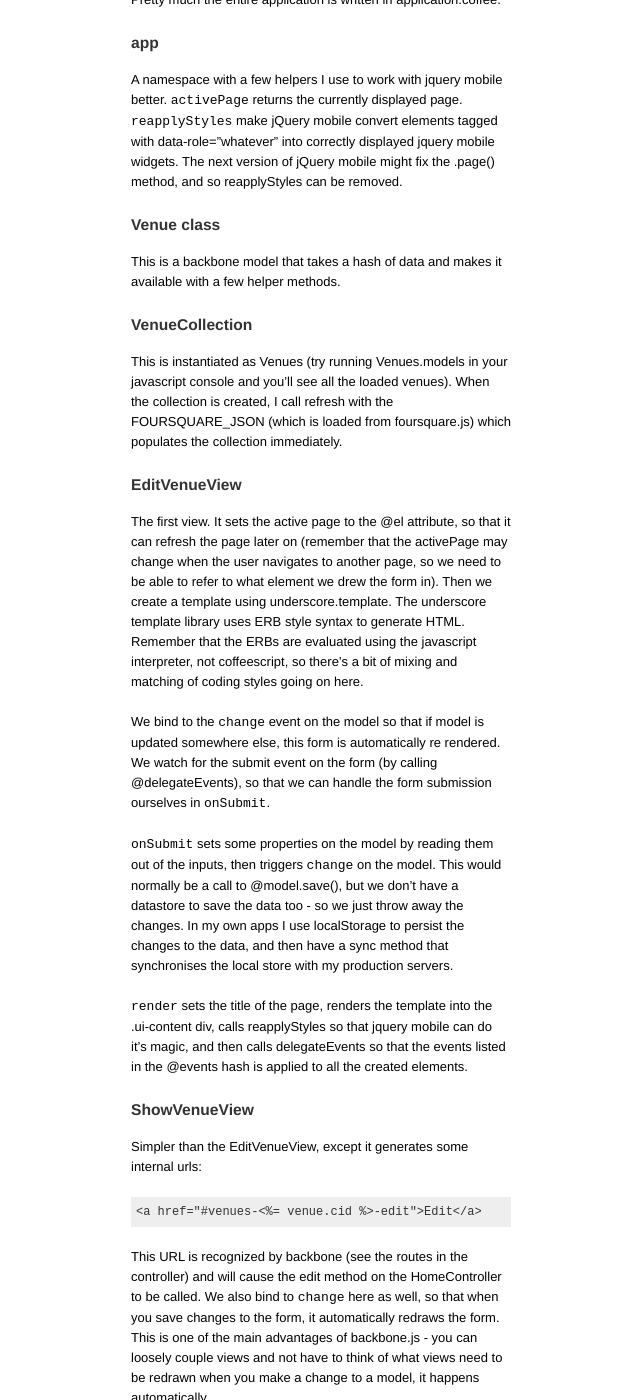
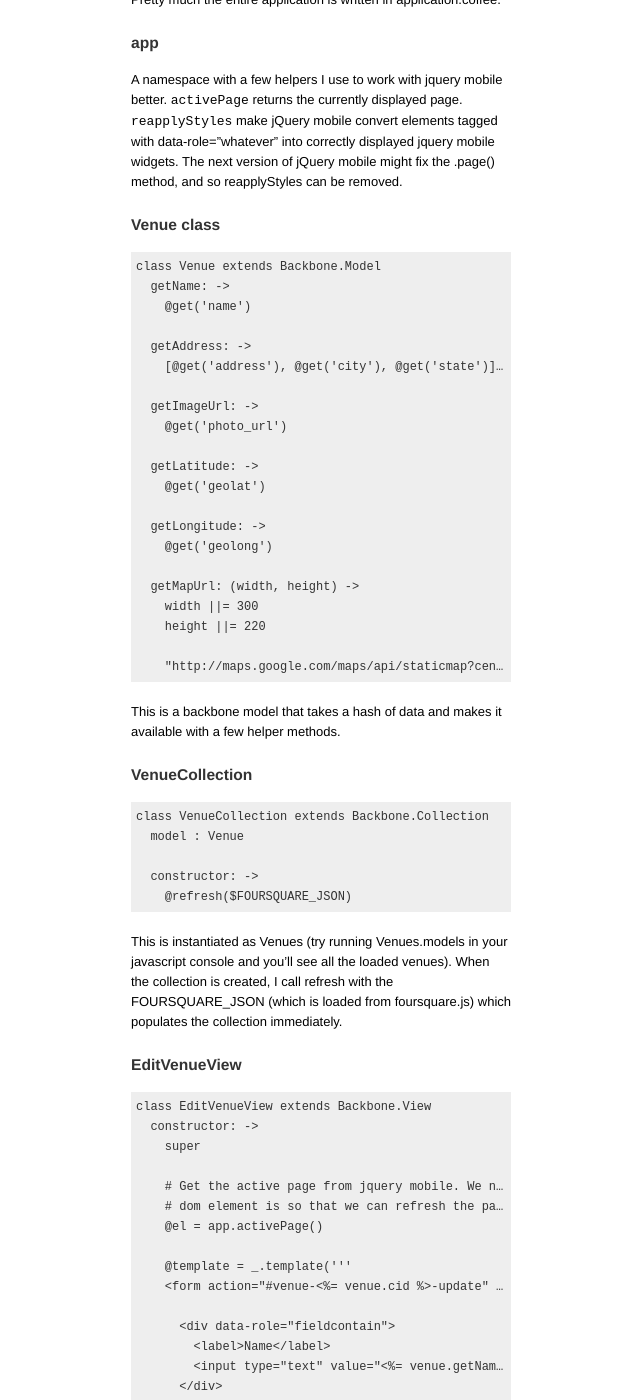
Before and after one commit to bnolan/bnolan.github.com, a Jekyll site: the page built from _posts/2010-11-24-backbone-jquery-demo.md, in a window 1280 px wide and 1400 px high, scrolled down 1520 px. Shown: the whole window, without its empty margins (209-849 px from the left). Built offline with Jekyll 4.4.1, drawn with Linux system fonts in a browser that asks for light colours; nearby versions of some CDN libraries; comment, search, counter and statistics services are not loaded; some of the changed text lies outside the part shown.

Commit message:
* Added sample code

```diff
--- a/_posts/2010-11-24-backbone-jquery-demo.md
+++ b/_posts/2010-11-24-backbone-jquery-demo.md
@@ -34,13 +34,114 @@ A namespace with a few helpers I use to work with jquery mobile better. `activeP
 
 ##  Venue class
 
+    class Venue extends Backbone.Model
+      getName: ->
+        @get('name')
+
+      getAddress: ->
+        [@get('address'), @get('city'), @get('state')].join ", "
+
+      getImageUrl: ->
+        @get('photo_url')
+
+      getLatitude: ->
+        @get('geolat')
+
+      getLongitude: ->
+        @get('geolong')
+
+      getMapUrl: (width, height) ->
+        width ||= 300
+        height ||= 220
+
+        "http://maps.google.com/maps/api/staticmap?center=#{@getLatitude()},#{@getLongitude()}&zoom=14&size=#{width}x#{height}&maptype=terrain&markers=color:red|#{@getLatitude()},#{@getLongitude()}&sensor=false"
+
 This is a backbone model that takes a hash of data and makes it available with a few helper methods.
 
 ## VenueCollection
 
+    class VenueCollection extends Backbone.Collection
+      model : Venue
+
+      constructor: ->
+        @refresh($FOURSQUARE_JSON)
+
 This is instantiated as Venues (try running Venues.models in your javascript console and you'll see all the loaded venues). When the collection is created, I call refresh with the FOURSQUARE_JSON (which is loaded from foursquare.js) which populates the collection immediately.
 
 ## EditVenueView
+
+    class EditVenueView extends Backbone.View
+      constructor: ->
+        super
+
+        # Get the active page from jquery mobile. We need to keep track of what this
+        # dom element is so that we can refresh the page when the page is no longer active.
+        @el = app.activePage()
+
+        @template = _.template('''
+        <form action="#venue-<%= venue.cid %>-update" method="post">
+
+          <div data-role="fieldcontain">
+            <label>Name</label>
+            <input type="text" value="<%= venue.getName() %>" name="name" />
+          </div>
+
+          <div data-role="fieldcontain">
+            <label>Address</label>
+            <input type="text" value="<%= venue.get('address') %>" name="address" />
+          </div>
+
+          <div data-role="fieldcontain">
+            <label>City</label>
+            <input type="text" value="<%= venue.get('city') %>" name="city" />
+          </div>
+
+          <div data-role="fieldcontain">
+            <label>State</label>
+            <input type="text" value="<%= venue.get('state') %>" name="state" />
+          </div>
+
+          <button type="submit" data-role="button">Save</button>
+        </form>
+        ''')
+
+        # Watch for changes to the model and redraw the view
+        @model.bind 'change', @render
+
+        # Draw the view
+        @render()
+
+      events : {
+        "submit form" : "onSubmit"
+      }
+
+      onSubmit: (e) ->
+        @model.set {
+          name : @$("input[name='name']").val(),
+          address : @$("input[name='address']").val(),
+          city : @$("input[name='city']").val(),
+          state : @$("input[name='state']").val()
+        }
+
+        @model.trigger('change')
+
+        app.goBack()
+
+        e.preventDefault()
+        e.stopPropagation()
+
+      render: =>
+        # Set the name of the page
+        @el.find('h1').text("Editing #{@model.getName()}")
+
+        # Render the content
+        @el.find('.ui-content').html(@template({venue : @model}))
+
+        # A hacky way of reapplying the jquery mobile styles
+        app.reapplyStyles(@el)
+
+        # Delegate from the events hash
+        @delegateEvents()
 
 The first view. It sets the active page to the @el attribute, so that it can refresh the page later on (remember that the activePage may change when the user navigates to another page, so we need to be able to refer to what element we drew the form in). Then we create a template using underscore.template. The underscore template library uses ERB style syntax to generate HTML. Remember that the ERBs are evaluated using the javascript interpreter, not coffeescript, so there's a bit of mixing and matching of coding styles going on here.
 
@@ -64,6 +165,25 @@ Displays the list of places. Uses the `.each()` method that underscore.js makes
 
 ## HomeController
 
+    class HomeController extends Backbone.Controller
+      routes :
+        "venues-:cid-edit" : "edit"
+        "venues-:cid" : "show"
+        "home"  : "home"
+
+      constructor: ->
+        super
+        @_views = {}
+
+      home : ->
+        @_views['home'] ||= new HomeView
+
+      show: (cid) ->
+        @_views["venues-#{cid}"] ||= new ShowVenueView { model : Venues.getByCid(cid) }
+
+      edit: (cid) ->
+        @_views["venues-#{cid}-edit"] ||= new EditVenueView { model : Venues.getByCid(cid) }
+
 I only have one controller in this app, but you could easily split it into two (a home controller and a venues controller). First up - we define the routes that we match. Note the routes have to be in an order of decreasing specificity, otherwise `venues-:cid` would gobble up `venues-1235-edit`.
 
 I created `@_views` hash that I use to keep track of all the views that I have created, since I don't want to generate two instances of the same view. This is quite a naive implementation, because views can be created dozens of times if the user clicked on every single Venue. We would either want to expire old views, or re-use views - but I haven't worked out a way to manage that yet.
```
